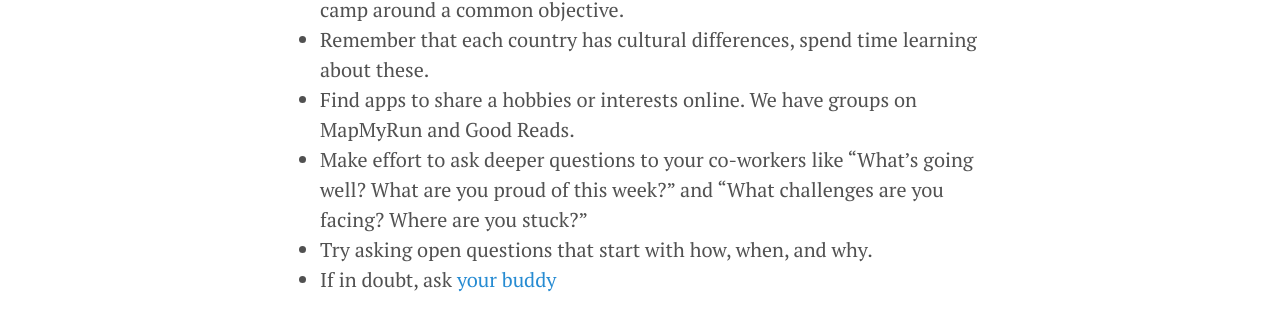
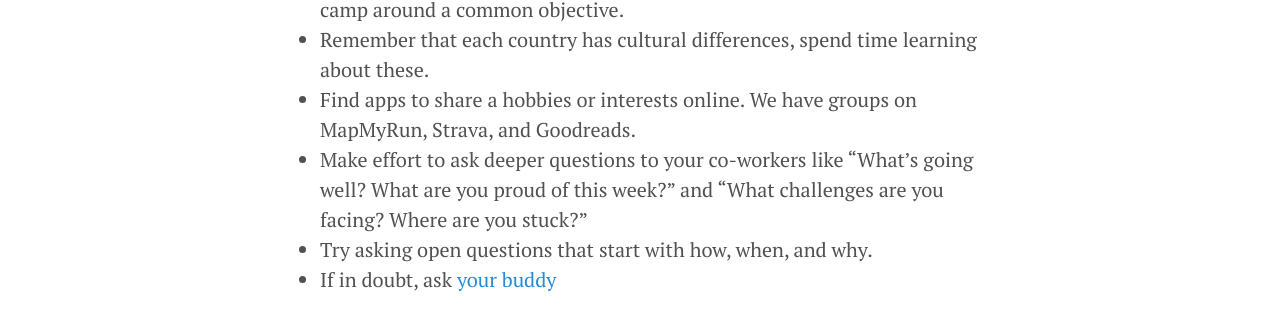
Before and after one commit to tormi/WunderWay, a Jekyll site: the page built from working-at-wunderkraut/distributed-working.md, in a window 1280 px wide and 900 px high, scrolled down 1320 px. Shown: the part 174-486 px from the top of the window. Built offline with Jekyll 4.4.1, drawn with Linux system fonts in a browser that asks for light colours; nearby versions of some CDN libraries; some of the changed text lies outside the part shown.

Commit message:
Update distributed-working.md
Added a reference to our new Strava group and a link to wundershare remote working section.

```diff
--- a/working-at-wunderkraut/distributed-working.md
+++ b/working-at-wunderkraut/distributed-working.md
@@ -46,7 +46,7 @@
 * Arrange informal hangouts that have nothing to do with work.
 * Get together when you can. Celebrate milestones in projects, or arrange a camp around a common objective.
 * Remember that each country has cultural differences, spend time learning about these.
-* Find apps to share a hobbies or interests online. We have groups on MapMyRun and Good Reads.
+* Find apps to share a hobbies or interests online. We have groups on MapMyRun, Strava, and Goodreads.
 * Make effort to ask deeper questions to your co-workers like “What's going well? What are you proud of this week?” and “What challenges are you facing? Where are you stuck?”
 * Try asking open questions that start with how, when, and why.
 * If in doubt, ask [your buddy](/working-at-wunderkraut/buddies/having/)
```
Also changed, not shown: other parts of working-at-wunderkraut/distributed-working.md (+2 -0 lines).
